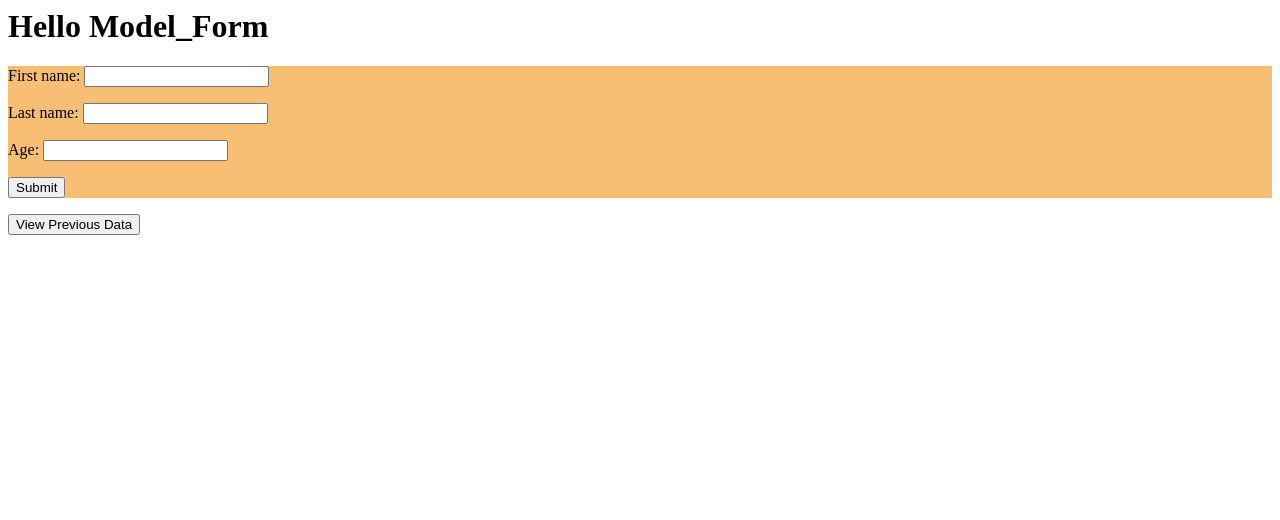
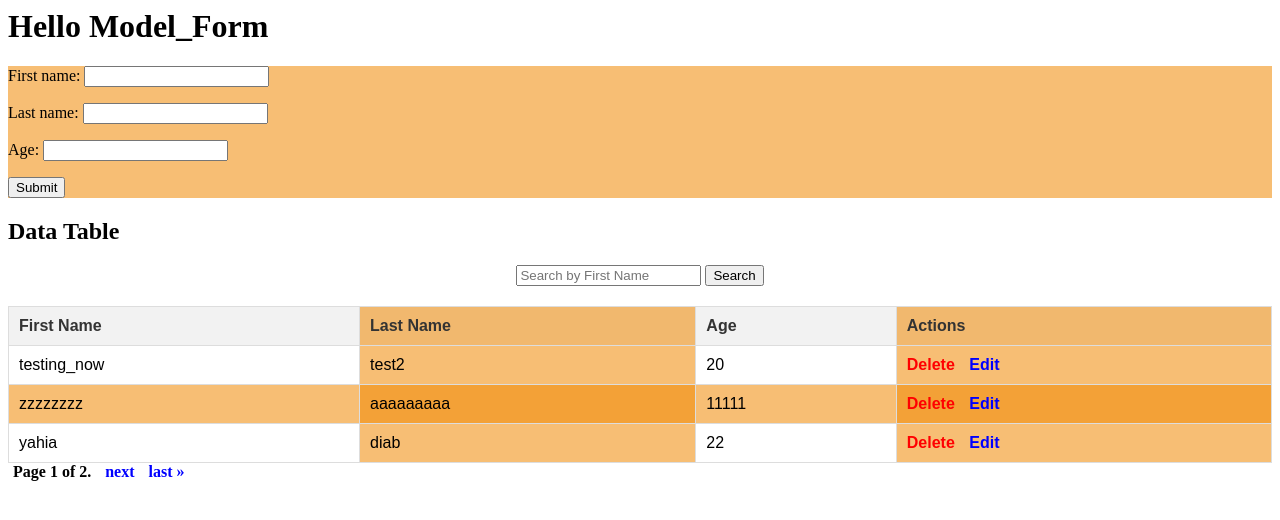
Before and after one commit to Yahiadiab/demo_form_two, a Django app: page / in a window 1280 px wide. Shown: the top 520 px of the page. Run offline with Django 5.2, Linux system fonts and the light colour scheme; data comes from the database, SQL or seed files in the repository; both versions use the stored data as it was after the commit.

Commit message:
paginator and search

```diff
--- a/demoapp/templates/home.html
+++ b/demoapp/templates/home.html
@@ -15,13 +15,22 @@
 </form>
 </div>
 
-
+<!--
 <form method="get" style="margin-top: 10px;">
     <button type="submit" name="show_data" value="true">View Previous Data</button>
 </form>
+-->
 
-{% if saved_data %}
-    <h2> Saved data </h2>
+
+    <h2> Data Table</h2>
+    <form method="get" style="margin: 20px 0; text-align: center;">
+        <input type="text" name="search" placeholder="Search by First Name" value="{{ search_query }}">
+        <button type="submit">Search</button>
+    </form>
+
+
+
+
     <table>
         <thead>
             <tr>
@@ -29,11 +38,12 @@
                 <th>First Name</th>
                 <th>Last Name</th>
                 <th>Age</th>
+                <th>Actions</th>
             </tr>
         </thead>
 
         <tbody>
-            {% for item in saved_data %}
+            {% for item in page_obj %}
 
             <tr >
 
@@ -56,7 +66,24 @@
 
 
     </table>
-    <a href="/" style="font-weight: bold">Hide Data</a>
+    <div>
+        <span class="paginator_test">
+            {% if page_obj.has_previous %}
+            <a href="?page=1">&laquo; first</a>
+            <a href="?page={{ page_obj.previous_page_number}}">previous</a>
+            {% endif%}
+
+            <span class="current">
+                Page {{ page_obj.number}} of {{page_obj.paginator.num_pages}}.
+            </span>
+
+            {% if page_obj.has_next %}
+                <a href="?page={{page_obj.next_page_number}}"> next </a>
+                <a href="?page={{page_obj.paginator.num_pages}}"> last &raquo; </a>
+
+        </span>
+    </div>
+
 
 {% endif %}
 <style>
@@ -102,4 +129,29 @@
     .edit-link {
         color: blue;
     }
+
+
+    .paginator_test {
+        text-align: center;
+        margin: 10px 0;
+    }
+
+    .paginator_test a {
+        text-decoration: none;
+        color: blue;
+        margin: 0 5px;
+        font-weight: bold;
+    }
+
+    .paginator_test a:hover {
+        text-decoration: underline;
+    }
+
+    .paginator_test .current {
+        font-weight: bold;
+        color: black;
+        margin: 0 5px;
+    }
+
+
 </style>
--- a/demoapp/urls.py
+++ b/demoapp/urls.py
@@ -2,8 +2,9 @@ from django.urls import path
 from . import views
 
 urlpatterns = [
-    path('', views.form_view, name="Form_Model"),
+    path('', views.form_view , name="Form_Model"),
     path('delete/<int:entry_id>/', views.delete_entry, name="delete_entry"),
     path('update/<int:entry_id>/', views.update_entry, name="update_entry"),
+    path('testing/', views.testing, name="test")
 
 ]
--- a/demoapp/views.py
+++ b/demoapp/views.py
@@ -2,14 +2,19 @@ from django.shortcuts import render, redirect, get_object_or_404
 from django.urls import reverse
 from demoapp.forms import LogForm
 from demoapp.models import Logger
+from django.core.paginator import Paginator
+from django.db.models import  Q
 # Create your views here.
 
 
+
+def testing(request):
+    return render(request, "testing.html")
+
 def form_view(request):
     form = LogForm()
-    saved_data = Logger.objects.all()
-    saved_data = []
-    show_data = False
+    page_obj = None
+    search_query=request.GET.get('search','')
 
     #to submit data
     if request.method == 'POST':
@@ -19,13 +24,23 @@ def form_view(request):
             return redirect(reverse('Form_Model'))
 
     #to show data
-    if 'show_data' in request.GET:
-        saved_data = Logger.objects.all()
-        show_data = True
+
+    saved_data = Logger.objects.all()
+
+    if search_query :
+        saved_data = saved_data.filter(
+            Q(first_name__icontains=search_query)|
+            Q(last_name__icontains=search_query)|
+            Q(age__icontains=search_query))
+
+    paginator = Paginator(saved_data, 3)
+    page_number = request.GET.get('page')
+    page_obj = paginator.get_page(page_number)
 
 
 
-    context = {'form': form, 'saved_data': saved_data, 'show_data': show_data}
+
+    context = {'form': form, 'page_obj': page_obj,'search_query': search_query}
 
     return render(request, "home.html", context)
 
@@ -34,7 +49,7 @@ def delete_entry(request, entry_id):
     entry = get_object_or_404(Logger, id=entry_id)
     entry.delete()
     log = "hi"
-    return redirect(f"{reverse('Form_Model')}?show_data=true")
+    return redirect(reverse('Form_Model'))
 
 def update_entry(request, entry_id):
     entry = get_object_or_404(Logger, id=entry_id)
```
Also changed, not shown: demoapp/templates/testing.html (added, +29 -0 lines), db.sqlite3.
